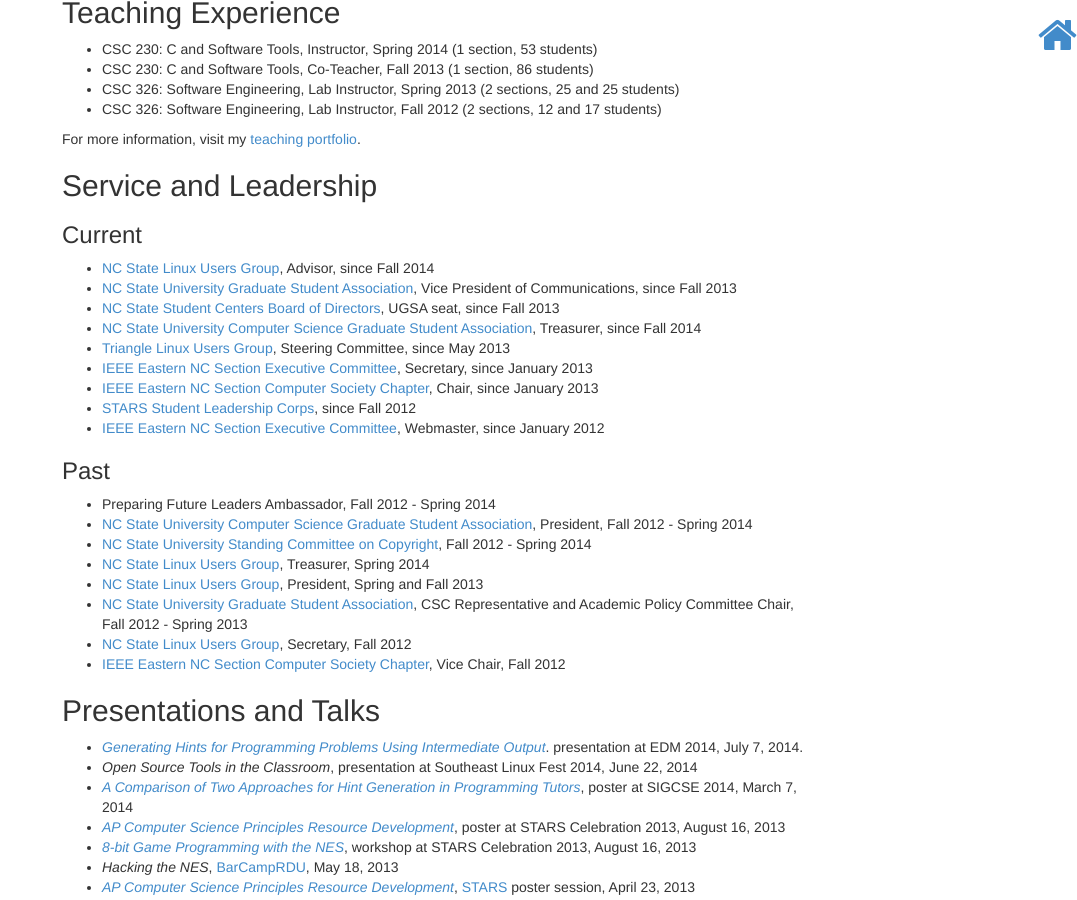
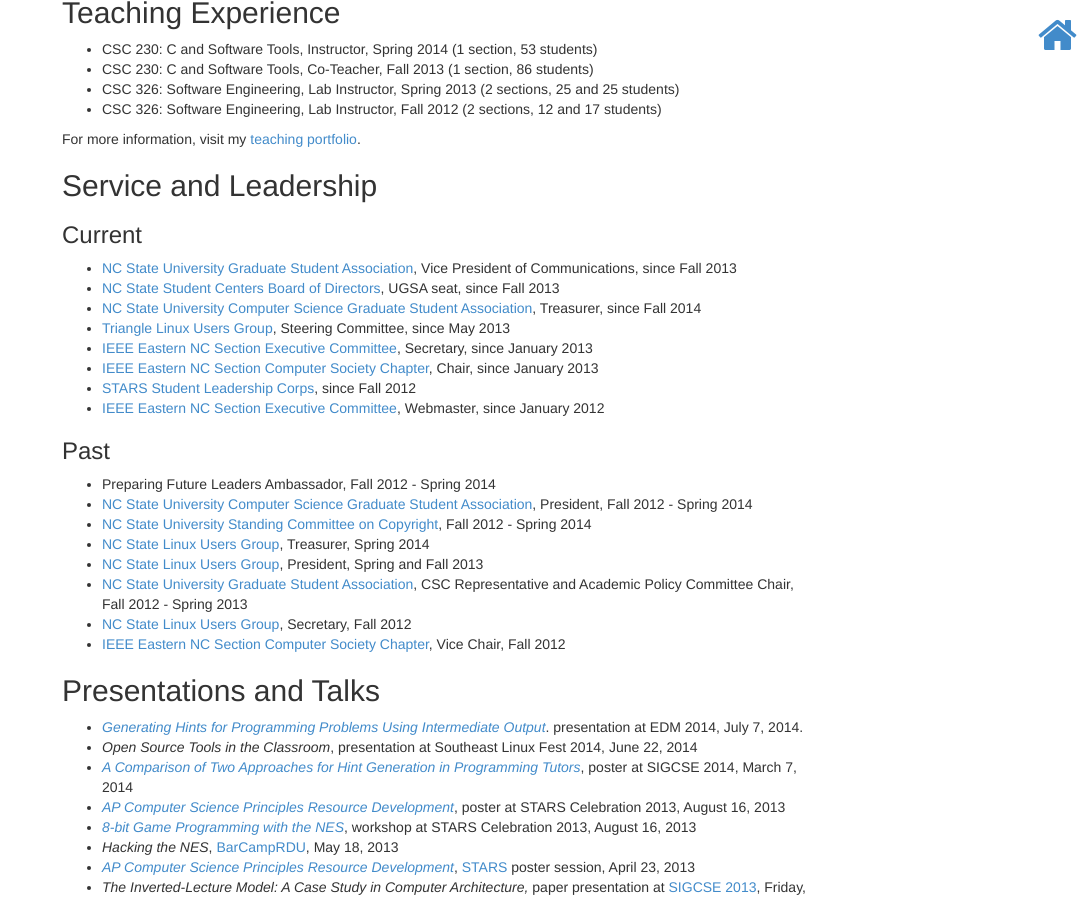
Before and after one commit to isharacomix/oldsite, a Jekyll site: the page built from cv.md, in a window 1280 px wide and 900 px high, scrolled down 1429 px. Shown: the whole window, without its empty margins (203-1280 px from the left). Built offline with Jekyll 4.4.1, drawn with Linux system fonts in a browser that asks for light colours; Markdown is read by kramdown in place of the engine named in the settings; comment, search, counter and statistics services are not loaded.

Commit message:
Update cv.md

```diff
--- a/cv.md
+++ b/cv.md
@@ -73,7 +73,6 @@
 Service and Leadership
 ----------------------
 ### Current
- * [NC State Linux Users Group](http://lug.ncsu.edu), Advisor, since Fall 2014
  * [NC State University Graduate Student Association](http://ugsa.ncsu.edu), Vice President of Communications, since Fall 2013
  * [NC State Student Centers Board of Directors](http://www.ncsu.edu/student_center/bod/), UGSA seat, since Fall 2013
  * [NC State University Computer Science Graduate Student Association](http://ncsu.orgsync.com/org/cscgsa), Treasurer, since Fall 2014
```
